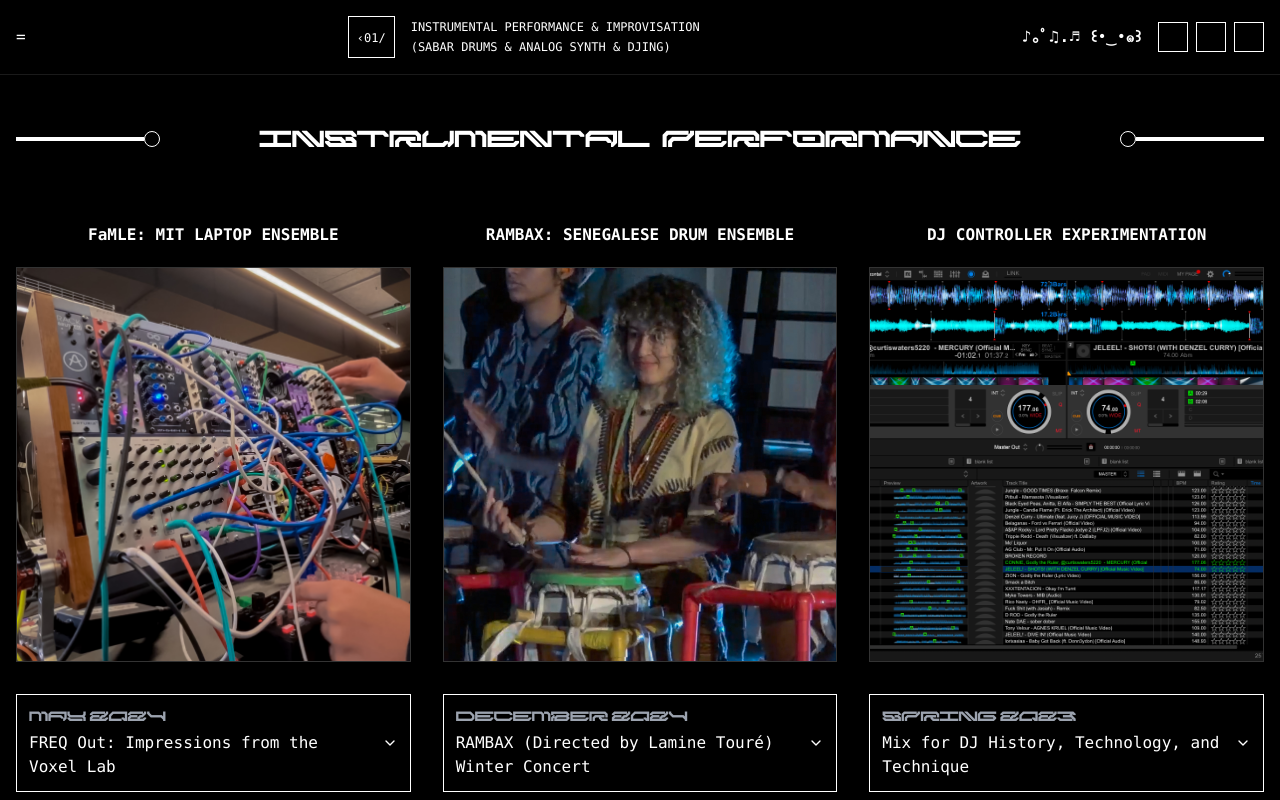
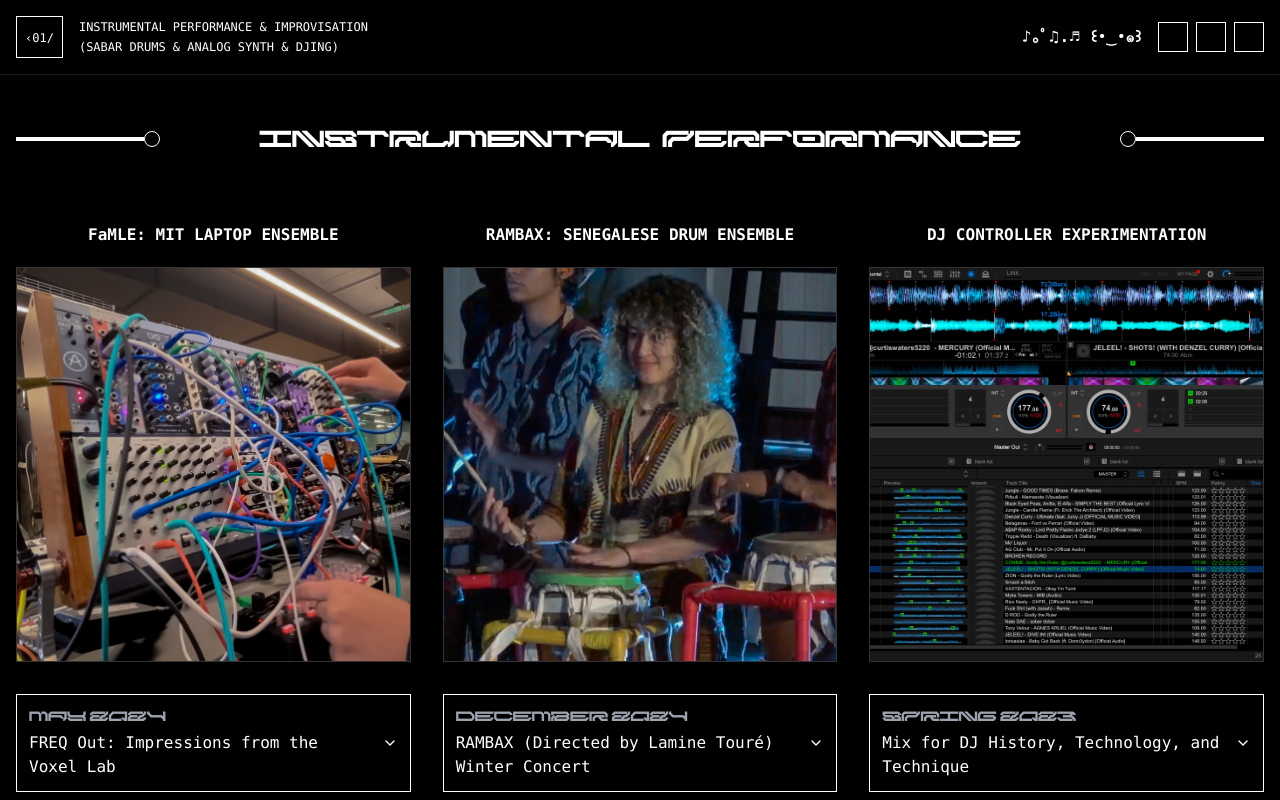
Before and after one commit to ariapero/ariapero.github.io, a Next.js app: page /work/instrumental in a window 1280 px wide. Shown: the top 800 px of the page. Built offline with nearby package versions, Linux system fonts and the light colour scheme.

Commit message:
Remove header typo

```diff
--- a/app/work/instrumental/page.tsx
+++ b/app/work/instrumental/page.tsx
@@ -3,12 +3,7 @@
 import { useState, useRef, useEffect } from "react";
 import Link from "next/link";
 import Image from "next/image";
-import {
-  ChevronDown,
-  ChevronUp,
-  Maximize2,
-  Minimize2,
-} from "lucide-react";
+import { ChevronDown, ChevronUp, Maximize2, Minimize2 } from "lucide-react";
 
 interface Project {
   title: string;
@@ -188,7 +183,7 @@ export default function Page() {
       <title>ari peró | instrumental performance</title>
       {/* Header Section */}
       <header className="p-4 flex flex-col sm:flex-row justify-between items-start sm:items-center border-b border-white/10">
-        ={" "}
+        {" "}
         <div className="flex items-center space-x-4 -mb-12 sm:mb-0">
           <div className="border border-white p-2">
             <Link
```
